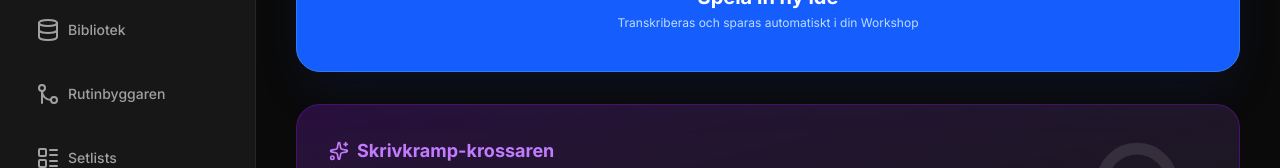
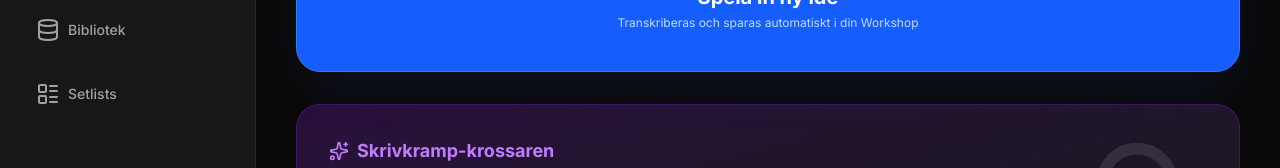
Before and after one commit to Sparvinho/Stand-up, a Next.js app in the folder standup-studio/: page / in a window 1280 px wide. Shown: the part 222-390 px from the top of the page. Built offline with nearby package versions, Linux system fonts and the light colour scheme; no server answers; the database is empty.

Commit message:
ingen rutin

```diff
--- a/standup-studio/app/layout.tsx
+++ b/standup-studio/app/layout.tsx
@@ -45,11 +45,7 @@ export default function RootLayout({
               <span className="text-xs md:text-sm font-medium">Bibliotek</span>
             </Link>
 
-            {/* RUTIN-BYGGAREN (Den nya vi precis skapade!) */}
-            <Link href="/rutinbyggaren" className="flex flex-col md:flex-row items-center gap-2 p-2 md:p-3 hover:bg-neutral-800 rounded-lg text-neutral-400 hover:text-white transition-colors">
-              <GitMerge size={24} />
-              <span className="text-xs md:text-sm font-medium">Rutinbyggaren</span>
-            </Link>
+
 
             {/* SETLISTS / GIG-BYGGAREN */}
             <Link href="/setlists" className="flex flex-col md:flex-row items-center gap-2 p-2 md:p-3 hover:bg-neutral-800 rounded-lg text-neutral-400 hover:text-white transition-colors">
```
